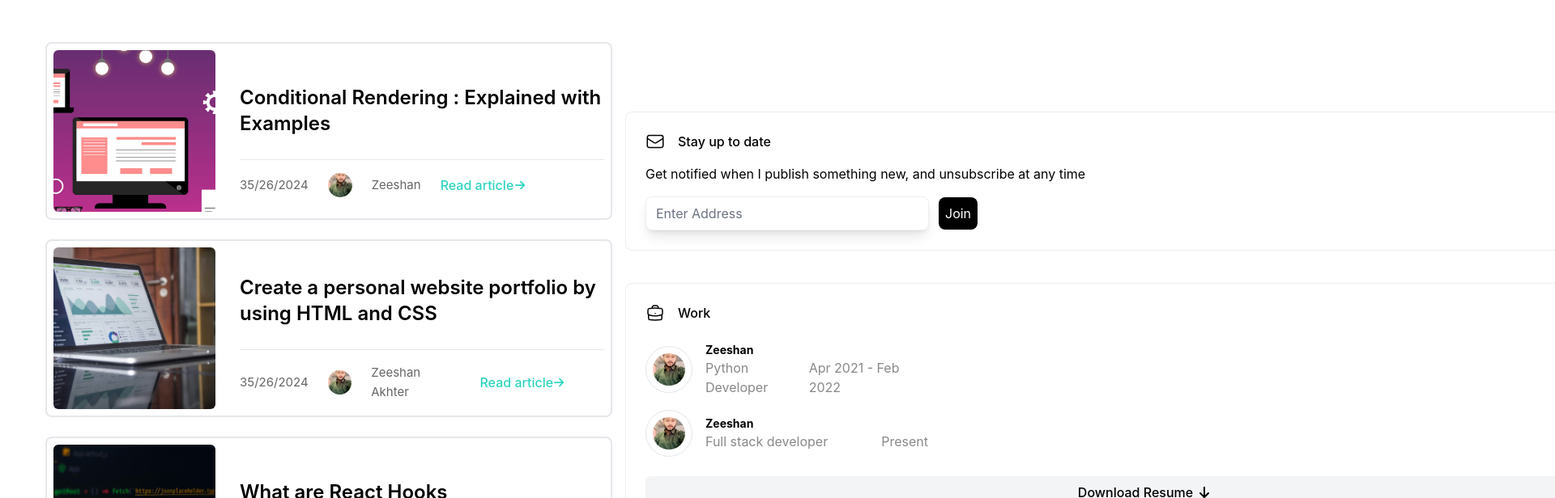
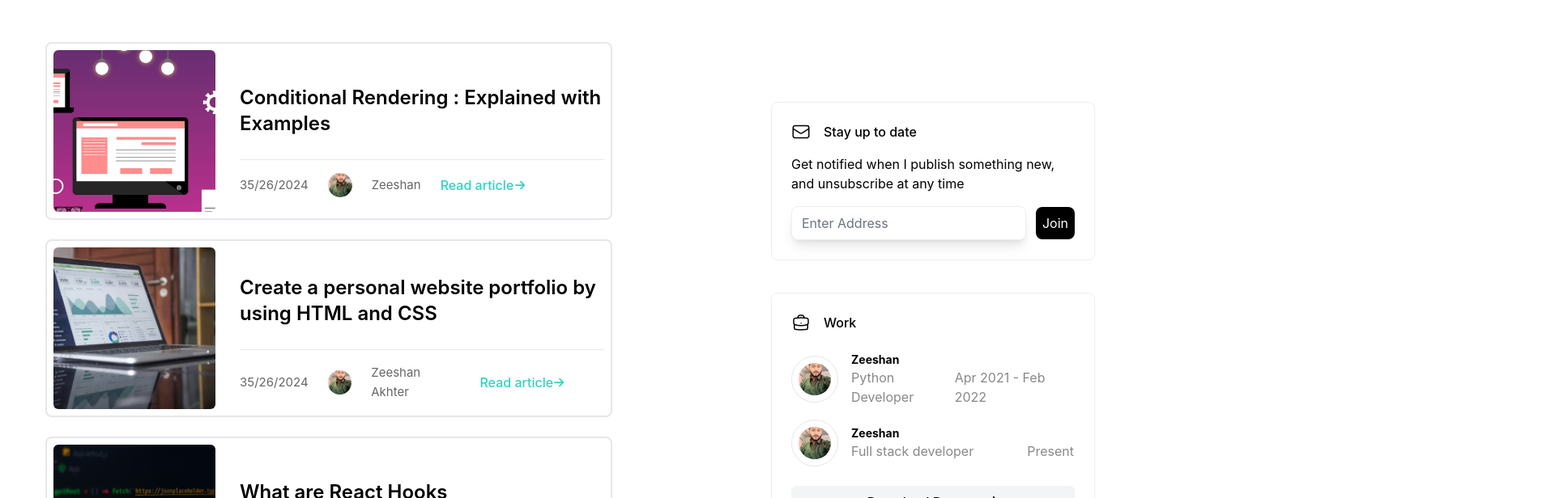
Before and after one commit to zeeshanak23/portfolio, a Next.js app: page / in a window 1280 px wide. Shown: the part 1160-1776 px from the top of the page at 81% size, 1920 px wide, since content can reach past the window. Built offline with nearby package versions, Linux system fonts and the light colour scheme.

Commit message:
minor changes in css

```diff
--- a/src/components/article/Article.tsx
+++ b/src/components/article/Article.tsx
@@ -120,8 +120,8 @@ const Article: FC<{
               );
             })}
           </div>
-          <div className='pl-2'>
-            <div className='flex w-[100vw] flex-col gap-4 rounded-lg border border-[#eee] bg-white p-6 dark:bg-zinc-900'>
+          <div className='ml-2 w-[93vw] md:w-[400px]'>
+            <div className='flex flex-col gap-4 rounded-lg border border-[#eee] bg-white p-6 dark:bg-zinc-900'>
               <div className='flex items-center'>
                 <svg
                   xmlns='http://www.w3.org/2000/svg'
@@ -156,7 +156,7 @@ const Article: FC<{
               </div>
             </div>
 
-            <div className='mt-4 flex w-[100%]  flex-col gap-4 rounded-lg border border-[#eee]  bg-white p-6 md:mt-10 dark:bg-zinc-900'>
+            <div className='mt-4 flex flex-col gap-4 rounded-lg border border-[#eee]  bg-white p-6 md:mt-10 dark:bg-zinc-900'>
               <div className='flex '>
                 <svg
                   xmlns='http://www.w3.org/2000/svg'
```
